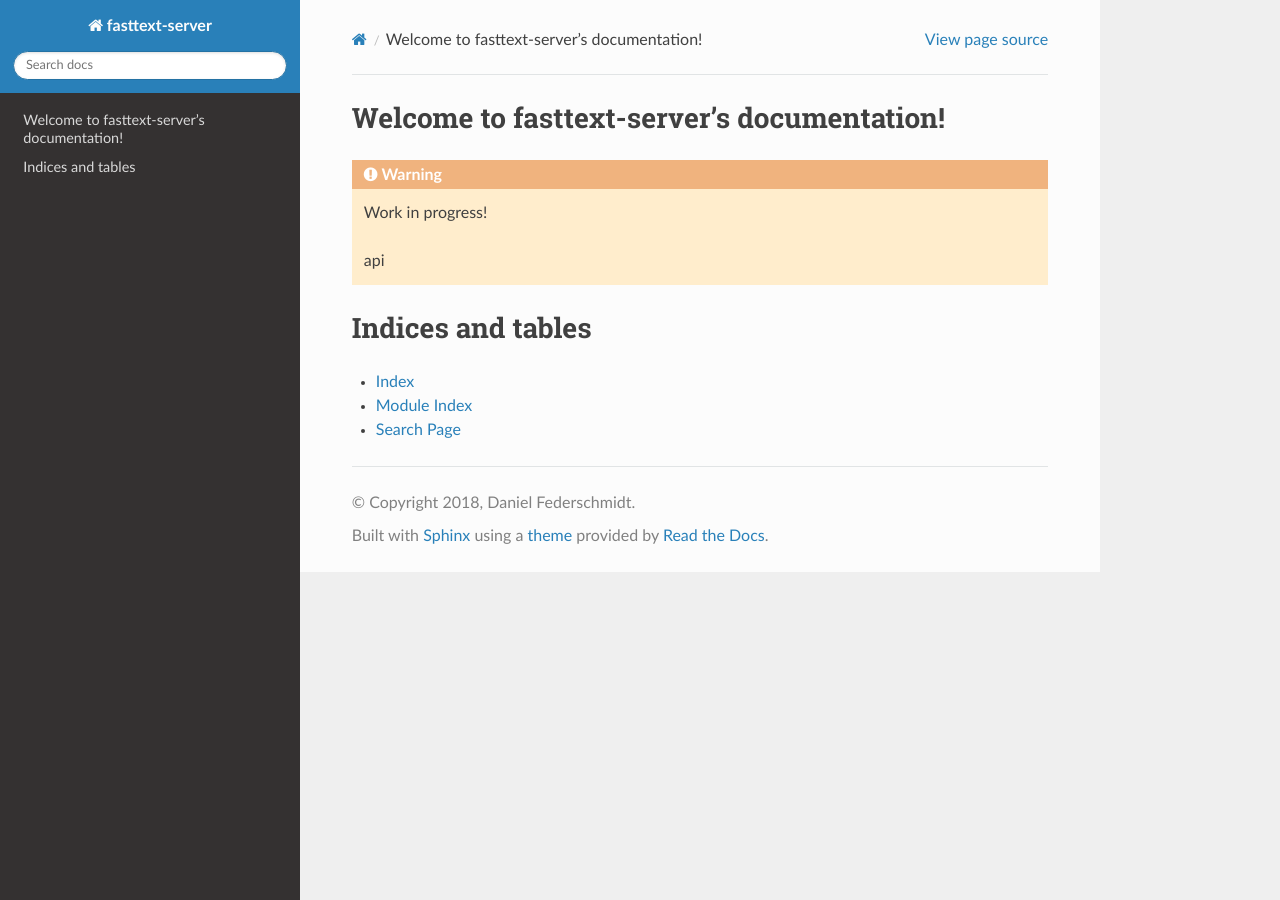
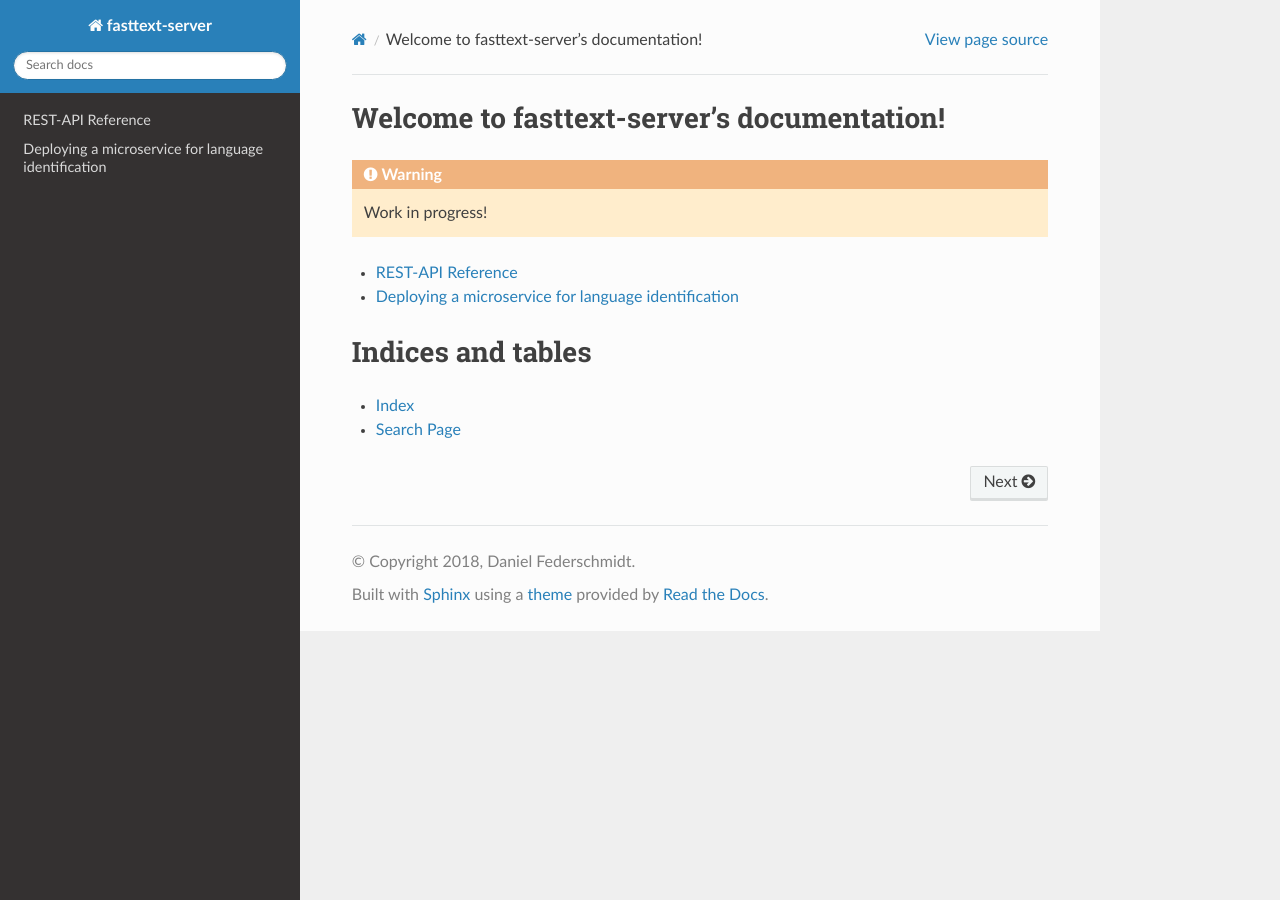
Before and after one commit to dfederschmidt/fasttext-server, a Sphinx documentation site: the page built from docs/index.rst, in a window 1280 px wide. Built offline with Sphinx 7.4.7 and the Read the Docs theme 2.0.0, drawn with Linux system fonts in a browser that asks for light colours.

Commit message:
add basic doc structure

```diff
--- a/docs/api.rst
+++ b/docs/api.rst
@@ -1,2 +1,5 @@
-API Documentation
-===========================================
+============
+REST-API Reference
+============
+
+This describes the API and how to use it.
--- a/docs/conf.py
+++ b/docs/conf.py
@@ -42,7 +42,6 @@ extensions = [
     'sphinx.ext.autodoc',
     'sphinx.ext.coverage',
     'sphinx.ext.viewcode',
-    'sphinxcontrib.autohttp.flask',
 ]
 
 # Add any paths that contain templates here, relative to this directory.
--- a/docs/index.rst
+++ b/docs/index.rst
@@ -1,21 +1,20 @@
 Welcome to fasttext-server's documentation!
 ===========================================
-
-.. toctree::
-   :maxdepth: 2
-
 
 .. warning::
 
    Work in progress!
 
+.. toctree::
+   :maxdepth: 2
 
    api
+   language_identification
+
 
 
 Indices and tables
 ==================
 
 * :ref:`genindex`
-* :ref:`modindex`
 * :ref:`search`
--- /dev/null
+++ b/docs/language_identification.rst
@@ -0,0 +1,5 @@
+============
+Deploying a microservice for language identification
+============
+
+This will feature an end-to-end example of how to run a fasttext-server for language identification.
```
Also changed, not shown: 2 other files.
